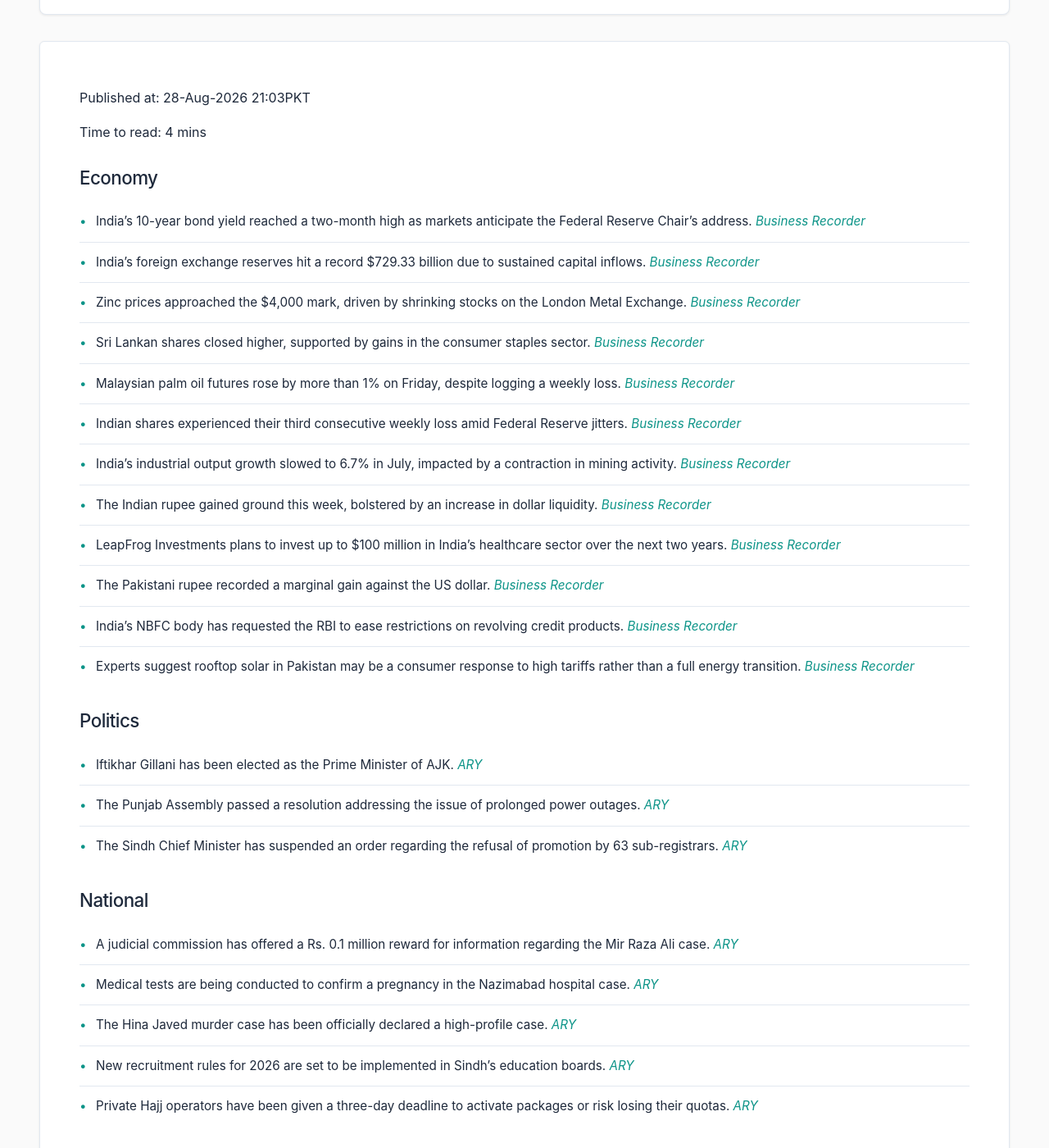
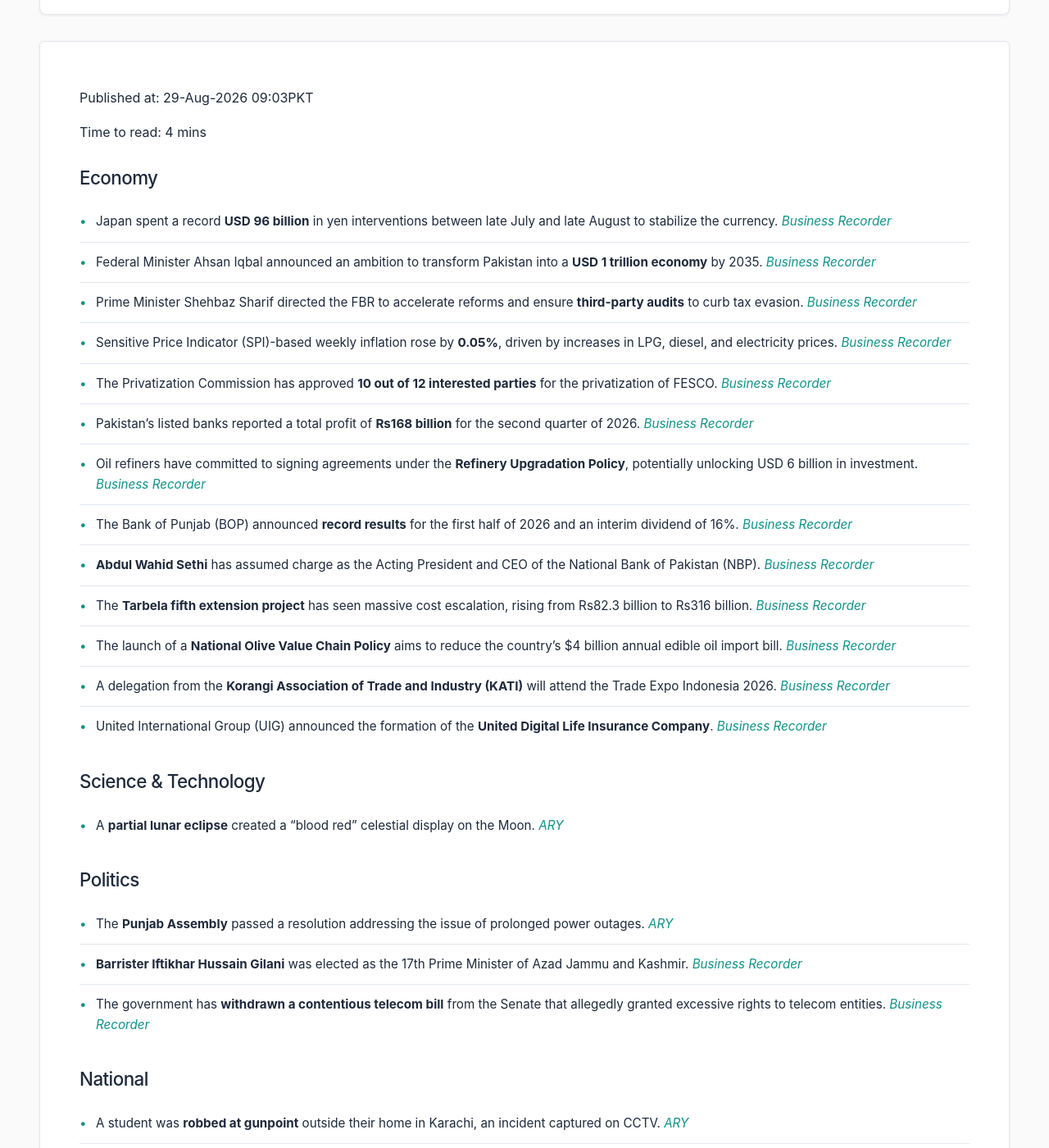
Before and after one commit to zsubzwary/news, a Jekyll site: the page built from en/index.md, in a window 1280 px wide and 1400 px high, scrolled down 209 px. Shown: the whole window at 82% size. Built offline with Jekyll 4.4.1, drawn with Linux system fonts in a browser that asks for light colours; some web fonts are replaced; comment, search, counter and statistics services are not loaded; some of the changed text lies outside the part shown.

Commit message:
DateTime; 2026-08-29T04:03:56.878Z

```diff
--- a/en/index.md
+++ b/en/index.md
@@ -4,48 +4,48 @@ title: Pakistan News Briefing
 lang: en
 ---
 
-Published at: 28-Aug-2026 21:03PKT
+Published at: 29-Aug-2026 09:03PKT
 
 Time to read: 4 mins
 
 ### Economy
-- India's 10-year bond yield reached a two-month high as markets anticipate the Federal Reserve Chair's address. *[Business Recorder](https://www.brecorder.com/news/40436887/indias-10-year-bond-yield-scales-over-2-month-peak-ahead-of-warsh-speech)*
-- India's foreign exchange reserves hit a record $729.33 billion due to sustained capital inflows. *[Business Recorder](https://www.brecorder.com/news/40436884/indias-forex-reserves-hit-record-729-billion-on-sustained-capital-inflows)*
-- Zinc prices approached the $4,000 mark, driven by shrinking stocks on the London Metal Exchange. *[Business Recorder](https://www.brecorder.com/news/40436880/zinc-nears-4000-and-on-track-for-biggest-monthly-jump-since-january)*
-- Sri Lankan shares closed higher, supported by gains in the consumer staples sector. *[Business Recorder](https://www.brecorder.com/news/40436883/sri-lankan-shares-end-higher-on-gains-in-consumer-staples-stocks)*
-- Malaysian palm oil futures rose by more than 1% on Friday, despite logging a weekly loss. *[Business Recorder](https://www.brecorder.com/news/40436879/palm-logs-weekly-loss-snaps-three-week-winning-streak)*
-- Indian shares experienced their third consecutive weekly loss amid Federal Reserve jitters. *[Business Recorder](https://www.brecorder.com/news/40436878/indian-shares-post-weekly-loss-as-fed-jitters-closing-auction-weigh)*
-- India's industrial output growth slowed to 6.7% in July, impacted by a contraction in mining activity. *[Business Recorder](https://www.brecorder.com/news/40436876/indias-july-industrial-output-growth-slows-to-67-yy-as-mining-contracts)*
-- The Indian rupee gained ground this week, bolstered by an increase in dollar liquidity. *[Business Recorder](https://www.brecorder.com/news/40436875/indian-rupee-gains-this-week-as-dollar-supply-surges-ahead-of-deposit-window's-close)*
-- LeapFrog Investments plans to invest up to $100 million in India's healthcare sector over the next two years. *[Business Recorder](https://www.brecorder.com/news/40436874/leapfrog-plans-up-to-100mn-in-india-healthcare-investments-over-two-years)*
-- The Pakistani rupee recorded a marginal gain against the US dollar. *[Business Recorder](https://www.brecorder.com/news/40436872/intra-day-update-rupee-records-gain-against-us-dollar)*
-- India's NBFC body has requested the RBI to ease restrictions on revolving credit products. *[Business Recorder](https://www.brecorder.com/news/40436890/indias-nbfc-body-asks-rbi-to-ease-restrictions-on-revolving-credit)*
-- Experts suggest rooftop solar in Pakistan may be a consumer response to high tariffs rather than a full energy transition. *[Business Recorder](https://www.brecorder.com/news/40436507/rooftop-solar-isnt-energy-transition)*
+- Japan spent a record **USD 96 billion** in yen interventions between late July and late August to stabilize the currency. *[Business Recorder](https://www.brecorder.com/news/40436952/japan-spent-record-usd96bn-in-yen-interventions)*
+- Federal Minister Ahsan Iqbal announced an ambition to transform Pakistan into a **USD 1 trillion economy** by 2035. *[Business Recorder](https://www.brecorder.com/news/40436955/ahsan-eyes-usd1trn-economy-by-2035)*
+- Prime Minister Shehbaz Sharif directed the FBR to accelerate reforms and ensure **third-party audits** to curb tax evasion. *[Business Recorder](https://www.brecorder.com/news/40436956/pm-asks-fbr-to-ensure-third-party-audits)*
+- Sensitive Price Indicator (SPI)-based weekly inflation rose by **0.05%**, driven by increases in LPG, diesel, and electricity prices. *[Business Recorder](https://www.brecorder.com/news/40436959/spi-based-weekly-inflation-rises-005pc)*
+- The Privatization Commission has approved **10 out of 12 interested parties** for the privatization of FESCO. *[Business Recorder](https://www.brecorder.com/news/40436960/privatisation-of-fesco-pc-approves-10-out-of-12-parties)*
+- Pakistan’s listed banks reported a total profit of **Rs168 billion** for the second quarter of 2026. *[Business Recorder](https://www.brecorder.com/news/40436961/listed-banks-post-rs168bn-profit-for-2q2026)*
+- Oil refiners have committed to signing agreements under the **Refinery Upgradation Policy**, potentially unlocking USD 6 billion in investment. *[Business Recorder](https://www.brecorder.com/news/40436962/upgradation-policy-oil-refiners-say-committed-to-signing-accords)*
+- The Bank of Punjab (BOP) announced **record results** for the first half of 2026 and an interim dividend of 16%. *[Business Recorder](https://www.brecorder.com/news/40436920/bop-delivers-record-1h26-results-announces-interim-dividend-of-16pc)*
+- **Abdul Wahid Sethi** has assumed charge as the Acting President and CEO of the National Bank of Pakistan (NBP). *[Business Recorder](https://www.brecorder.com/news/40436922/abdul-wahid-sethi-assumes-charge-as-acting-president-amp-ceo-of-nbp)*
+- The **Tarbela fifth extension project** has seen massive cost escalation, rising from Rs82.3 billion to Rs316 billion. *[Business Recorder](https://www.brecorder.com/news/40436924/tarbelas-runaway-cost)*
+- The launch of a **National Olive Value Chain Policy** aims to reduce the country's $4 billion annual edible oil import bill. *[Business Recorder](https://www.brecorder.com/news/40436925/an-olive-branch-to-the-import-bill)*
+- A delegation from the **Korangi Association of Trade and Industry (KATI)** will attend the Trade Expo Indonesia 2026. *[Business Recorder](https://www.brecorder.com/news/40436929/kati-delegation-to-attend-trade-expo-in-indonesia)*
+- United International Group (UIG) announced the formation of the **United Digital Life Insurance Company**. *[Business Recorder](https://www.brecorder.com/news/40436930/uig-announces-united-digital-life-insurance-initiative)*
+
+### Science & Technology
+- A **partial lunar eclipse** created a "blood red" celestial display on the Moon. *[ARY](https://arynews.tv/partial-lunar-eclipse-transforms-the-moon-into-a-blood-red-celestial-display)*
 
 ### Politics
-- Iftikhar Gillani has been elected as the Prime Minister of AJK. *[ARY](https://arynews.tv/iftikhar-gillani-elected-ajk-prime-minister)*
-- The Punjab Assembly passed a resolution addressing the issue of prolonged power outages. *[ARY](https://arynews.tv/punjab-assembly-passes-resolution-against-prolonged-power-outages)*
-- The Sindh Chief Minister has suspended an order regarding the refusal of promotion by 63 sub-registrars. *[ARY](https://arynews.tv/sindh-suspends-order-accepting-sub-registrars-promotion-refusal)*
+- The **Punjab Assembly** passed a resolution addressing the issue of prolonged power outages. *[ARY](https://arynews.tv/punjab-assembly-passes-resolution-against-prolonged-power-outages)*
+- **Barrister Iftikhar Hussain Gilani** was elected as the 17th Prime Minister of Azad Jammu and Kashmir. *[Business Recorder](https://www.brecorder.com/news/40436957/barrister-gilani-elected-17th-ajk-pm)*
+- The government has **withdrawn a contentious telecom bill** from the Senate that allegedly granted excessive rights to telecom entities. *[Business Recorder](https://www.brecorder.com/news/40436958/disputed-telecom-bill-withdrawn-from-senate)*
 
 ### National
-- A judicial commission has offered a Rs. 0.1 million reward for information regarding the Mir Raza Ali case. *[ARY](https://arynews.tv/mir-raza-ali-case-judicial-commission-offers-reward-for-information)*
-- Medical tests are being conducted to confirm a pregnancy in the Nazimabad hospital case. *[ARY](https://arynews.tv/woman-undergoes-medical-tests-to-confirm-pregnancy)*
-- The Hina Javed murder case has been officially declared a high-profile case. *[ARY](https://arynews.tv/hina-javed-murder-case-declared-high-profile)*
-- New recruitment rules for 2026 are set to be implemented in Sindh’s education boards. *[ARY](https://arynews.tv/recruitment-rules-2026-to-be-implemented-in-sindhs-education-boards)*
-- Private Hajj operators have been given a three-day deadline to activate packages or risk losing their quotas. *[ARY](https://arynews.tv/hajj-2027-private-operators-given-three-day-deadline-to-activate-packages-or-risk-quota)*
+- A student was **robbed at gunpoint** outside their home in Karachi, an incident captured on CCTV. *[ARY](https://arynews.tv/karachi-cctv-video-shows-student-robbed-at-gunpoint-outside-home)*
+- Islamabad's **fire brigade vehicles** were found to be 20 years old, raising safety concerns. *[ARY](https://arynews.tv/islamabad-fire-brigade-vehicles-found-to-be-20-years-old)*
+- A judicial commission has offered a **Rs0.1 million reward** for information regarding the Mir Raza Ali case. *[ARY](https://arynews.tv/mir-raza-ali-case-judicial-commission-offers-reward-for-information)*
+- Prime Minister Shehbaz Sharif has formed a committee to investigate high **gas losses (UFG)** by SSGCL in Balochistan. *[Business Recorder](https://www.brecorder.com/news/40436954/balochistan-pm-body-to-examine-causes-behind-ssgcls-high-ufg-losses)*
 
 ### International
-- Iran has condemned new US economic sanctions as "state terrorism" and urged other nations to refrain from implementing them. *[Business Recorder](https://www.brecorder.com/news/40436891/iran-urges-other-nations-not-to-join-new-us-sanctions-mediators-focus-on-reopening-strait)*
-- Rescue operations have resumed in Nepal and China following a catastrophic glacier collapse that killed over 500 people. *[Business Recorder](https://www.brecorder.com/news/40436889/nepal-and-china-resume-flood-rescue-after-lake-threat-eases-death-toll-tops-500)*
-- Norway’s King Harald V has passed away at the age of 89. *[Business Recorder](https://www.brecorder.com/news/40436882/king-harald-v-norways-reform-minded-head-of-state-dies-at-89)*
-- India has signed an agreement with the United States to purchase Javelin anti-tank missile systems. *[Business Recorder](https://www.brecorder.com/news/40436877/india-signs-deal-with-us-to-buy-javelin-anti-tank-missile-systems)*
-
-### Sports
-- England's last-wicket duo helped the team reach a total of 290 all out in the second Test against Pakistan. *[ARY](https://arynews.tv/last-wicket-duo-take-england-to-290-all-out)*
-- Manchester United midfielder Carlos Baleba is expected to be sidelined for up to three weeks due to an ankle injury. *[Business Recorder](https://www.brecorder.com/news/40436888/baleba-out-up-to-three-weeks-with-ankle-injury-carrick-says)*
-- UEFA is preparing a legal suit against FIFA President Gianni Infantino, accusing him of "criminal mismanagement." *[Business Recorder](https://www.brecorder.com/news/40436886/uefas-legal-move-massive-escalation-in-bitter-infantino-feud)*
-- Josh Tongue delivered a strong performance with both bat and ball for England at Lord’s. *[Business Recorder](https://www.brecorder.com/news/40436885/all-round-tongue-stars-for-england-in-second-test-against-pakistan)*
+- **Iran** stated that diplomacy is possible provided the United States abandons its current pressure campaign. *[ARY](https://arynews.tv/iran-says-diplomacy-possible-if-us-abandons-pressure-campaign)*
+- Pakistan and **Saudi Arabia** have agreed to strengthen strategic partnerships, focusing on agriculture, food security, and water management. *[Business Recorder](https://www.brecorder.com/news/40436951/cdf-reaffirms-pakistans-commitment-to-boosting-strategic-partnership-with-ksa)* *[Business Recorder](https://www.brecorder.com/news/40436950/agriculture-food-security-water-management-pakistan-ksa-agree-to-expand-cooperation)*
 
 ### Health
-- Pakistan is set to tighten drug pricing rules, with orders issued to DRAP to revise the existing framework. *[ARY](https://arynews.tv/pakistan-to-tighten-drug-pricing-rules-orders-drap-to-revise-framework)*
-- An Indian food safety official has urged food companies to maintain ethical standards in nutrition and labeling. *[Business Recorder](https://www.brecorder.com/news/40436881/hard-handed-indian-official-urges-food-firms-to-be-ethical-amid-labelling-ingredients-row)*
+- The Ministry of Health has ordered a **comprehensive fire safety audit** of all government hospitals. *[ARY](https://arynews.tv/ministry-of-health-orders-comprehensive-fire-safety-audit-of-government-hospitals)*
+- **PIMS** is expected to undergo a high-level inspection in the coming days. *[ARY](https://arynews.tv/pims-likely-to-face-high-level-inspection-tomorrow-sources)*
+- Authorities have ordered a **revision of the regulatory framework** for drug pricing to protect consumers from unjustified increases. *[ARY](https://arynews.tv/pakistan-to-tighten-drug-pricing-rules-orders-drap-to-revise-framework)* *[Business Recorder](https://www.brecorder.com/news/40436928/revision-of-regulatory-framework-governing-drug-pricing-ordered)*
+- **Shifa International Hospitals** has achieved a significant milestone by receiving multiple JCI accreditations. *[Business Recorder](https://www.brecorder.com/news/40436931/shifa-international-hospitals-gets-highest-number-of-jci-accreditations)*
+
+### Other
+- Hollywood studios are competing for the rights to produce content regarding the high-profile **Lindsay Clancy trial**. *[ARY](https://arynews.tv/hollywood-studios-compete-for-rights-to-the-high-profile-lindsay-clancy-trial)*
```
